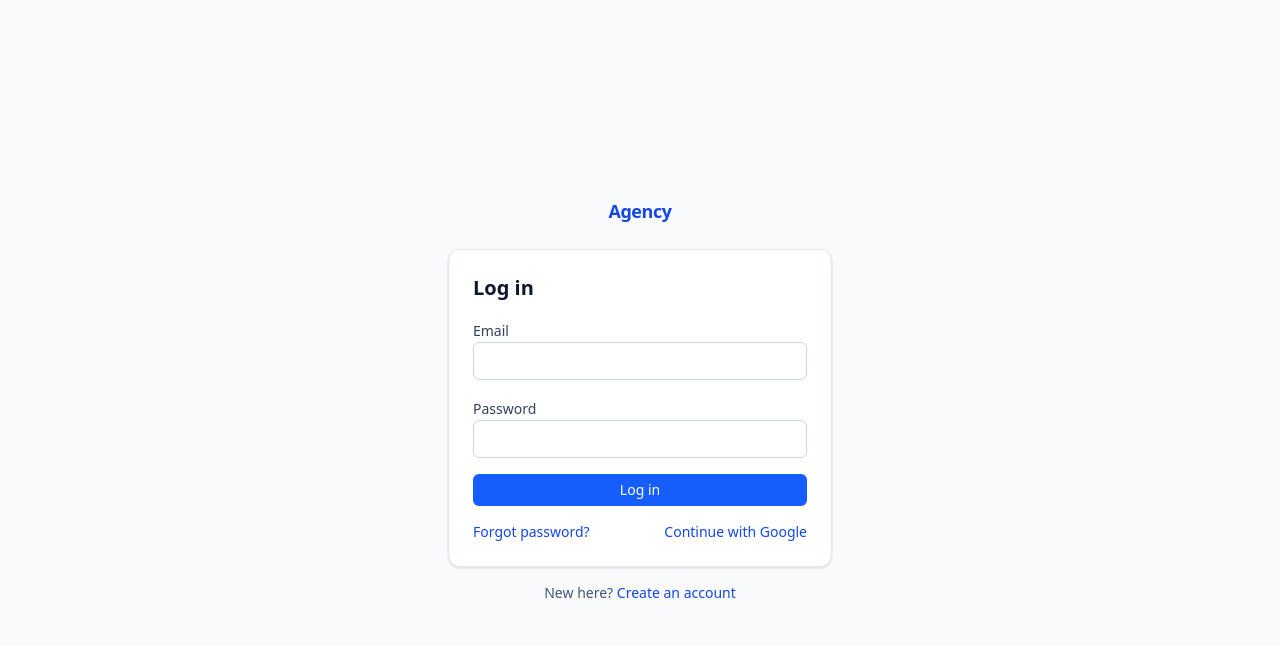
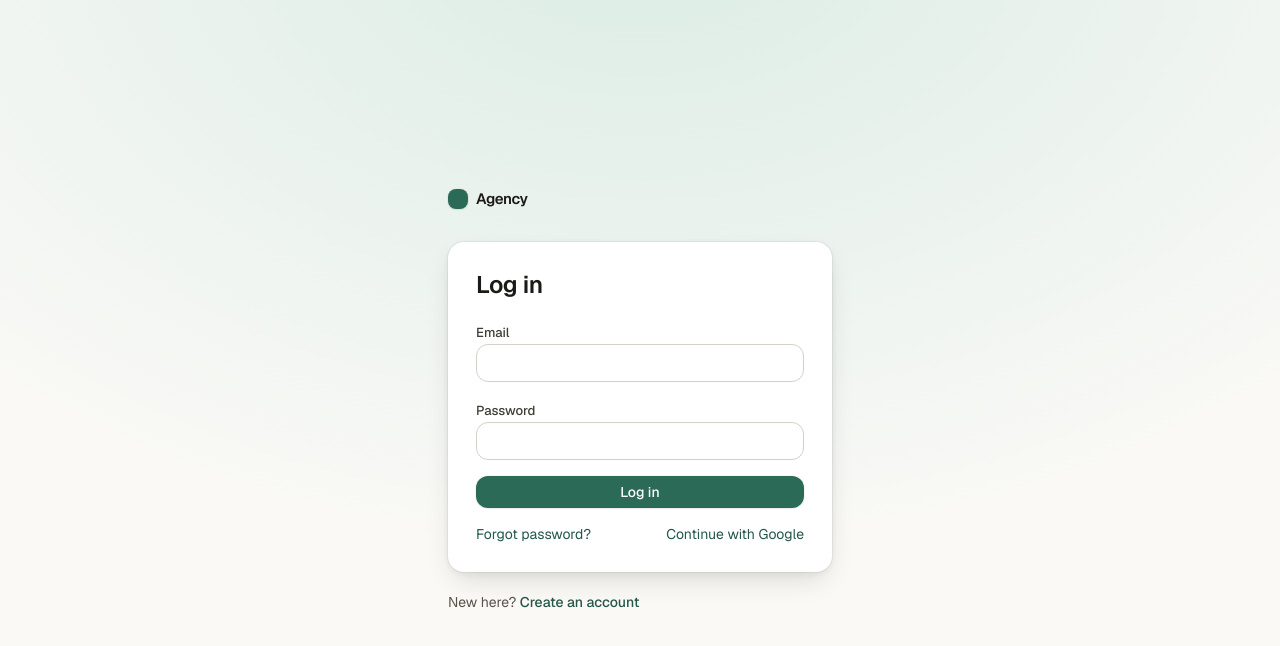
Before and after one commit to Carl0010/agency-frontend, a Next.js app: page /login in a window 1280 px wide. Shown: the top 646 px of the page. Built offline with nearby package versions, Linux system fonts and the light colour scheme; no server answers.

Commit message:
Restyle web UI: Geist font, warm neutral palette, single green accent, softer surfaces

```diff
--- a/src/app/globals.css
+++ b/src/app/globals.css
@@ -1,7 +1,44 @@
 @import 'tailwindcss';
 
 @theme {
-  --font-sans: ui-sans-serif, system-ui, -apple-system, 'Segoe UI', Roboto, sans-serif;
+  --font-sans: var(--font-geist), ui-sans-serif, system-ui, -apple-system, 'Segoe UI', sans-serif;
+  --font-mono: var(--font-geist-mono), ui-monospace, 'SF Mono', Menlo, monospace;
+
+  /* One warm neutral family. Every `slate-*` utility in the app resolves to it. */
+  --color-slate-50: #faf9f6;
+  --color-slate-100: #f3f1ec;
+  --color-slate-200: #e8e5de;
+  --color-slate-300: #d5d1c7;
+  --color-slate-400: #8f8a7f;
+  --color-slate-500: #6f6a60;
+  --color-slate-600: #57534a;
+  --color-slate-700: #403d36;
+  --color-slate-800: #2b2925;
+  --color-slate-900: #1b1a17;
+  --color-slate-950: #100f0d;
+
+  /* One accent: a deep, slightly grey green. Every `blue-*` utility resolves to it. */
+  --color-blue-50: #eff6f3;
+  --color-blue-100: #dbece5;
+  --color-blue-200: #b8d8cc;
+  --color-blue-300: #8dbcaa;
+  --color-blue-400: #5f9b86;
+  --color-blue-500: #3f806b;
+  --color-blue-600: #2c6a58;
+  --color-blue-700: #24574a;
+  --color-blue-800: #1d463b;
+  --color-blue-900: #17382f;
+  --color-blue-950: #0d211b;
+
+  --radius-md: 0.5rem;
+  --radius-lg: 0.75rem;
+  --radius-xl: 1rem;
+
+  /* Shadows are tinted with the neutral hue instead of pure black. */
+  --shadow-sm: 0 1px 2px rgb(43 41 37 / 0.06), 0 0 0 1px rgb(43 41 37 / 0.04);
+  --shadow-md: 0 2px 6px -1px rgb(43 41 37 / 0.08), 0 1px 3px rgb(43 41 37 / 0.05);
+  --shadow-lg: 0 12px 28px -8px rgb(43 41 37 / 0.18), 0 2px 6px rgb(43 41 37 / 0.06);
+  --shadow-xl: 0 24px 56px -12px rgb(43 41 37 / 0.28), 0 4px 12px rgb(43 41 37 / 0.08);
 }
 
 html,
@@ -11,6 +48,56 @@ body {
 
 body {
   @apply bg-slate-50 text-slate-900 antialiased;
+  font-feature-settings: 'ss01', 'cv11';
+  text-rendering: optimizeLegibility;
+}
+
+::selection {
+  background: var(--color-blue-200);
+  color: var(--color-slate-950);
+}
+
+h1,
+h2,
+h3 {
+  letter-spacing: -0.015em;
+  text-wrap: balance;
+}
+
+p {
+  text-wrap: pretty;
+}
+
+/* Counts, dates and ids line up in columns. */
+time,
+kbd,
+[data-testid='comment-count'],
+[data-testid='checklist-badge'] {
+  font-variant-numeric: tabular-nums;
+}
+
+button:not(:disabled),
+[role='button'] {
+  transition:
+    background-color 150ms ease,
+    color 150ms ease,
+    border-color 150ms ease,
+    box-shadow 150ms ease,
+    transform 120ms ease;
+}
+
+button:not(:disabled):active {
+  transform: translateY(1px) scale(0.985);
+}
+
+:focus-visible {
+  outline-color: var(--color-blue-600);
+}
+
+@media (prefers-reduced-motion: reduce) {
+  button:not(:disabled):active {
+    transform: none;
+  }
 }
 
 /* Touch targets ≥ 44px on small screens (AC23). */
--- a/src/app/layout.tsx
+++ b/src/app/layout.tsx
@@ -1,14 +1,18 @@
 import type { Metadata, Viewport } from 'next';
+import { Geist, Geist_Mono } from 'next/font/google';
 import type { ReactNode } from 'react';
 import { Providers } from './providers';
 import './globals.css';
+
+const geist = Geist({ subsets: ['latin'], variable: '--font-geist', display: 'swap' });
+const geistMono = Geist_Mono({ subsets: ['latin'], variable: '--font-geist-mono', display: 'swap' });
 
 export const metadata: Metadata = { title: 'Agency', description: 'Boards and client work for small agencies.' };
 export const viewport: Viewport = { width: 'device-width', initialScale: 1 };
 
 export default function RootLayout({ children }: { children: ReactNode }) {
   return (
-    <html lang="en">
+    <html lang="en" className={`${geist.variable} ${geistMono.variable}`}>
       <body>
         <Providers>{children}</Providers>
       </body>
--- a/src/components/auth-card.tsx
+++ b/src/components/auth-card.tsx
@@ -12,14 +12,17 @@ export function AuthCard({
   wide?: boolean;
 }) {
   return (
-    <main className="flex min-h-full items-center justify-center px-4 py-12">
+    <main className="flex min-h-dvh items-center justify-center bg-[radial-gradient(60rem_40rem_at_50%_-10%,var(--color-blue-100),transparent)] px-4 py-12">
       <div className={`w-full ${wide ? 'max-w-2xl' : 'max-w-sm'}`}>
-        <p className="mb-6 text-center text-lg font-bold tracking-tight text-blue-700">Agency</p>
-        <div className="rounded-xl border border-slate-200 bg-white p-6 shadow-sm">
-          <h1 className="mb-4 text-xl font-semibold">{title}</h1>
+        <p className="mb-8 flex items-center gap-2 text-[15px] font-semibold tracking-tight text-slate-900">
+          <span aria-hidden className="size-5 rounded-md bg-blue-600 shadow-sm" />
+          Agency
+        </p>
+        <div className="rounded-xl bg-white p-7 shadow-lg ring-1 ring-slate-900/5">
+          <h1 className="mb-5 text-2xl font-semibold leading-tight tracking-tight">{title}</h1>
           {children}
         </div>
-        {footer ? <div className="mt-4 text-center text-sm text-slate-600">{footer}</div> : null}
+        {footer ? <div className="mt-5 text-sm text-slate-600">{footer}</div> : null}
       </div>
     </main>
   );
--- a/src/components/board/list-column.tsx
+++ b/src/components/board/list-column.tsx
@@ -60,7 +60,7 @@ export function ListColumn({ list, cards, board, now, cardHref, dndDisabled, cla
       aria-label={`List ${list.name}`}
       data-testid="list-column"
       data-list-id={list.id}
-      className={`max-h-full w-full shrink-0 flex-col rounded-lg bg-slate-100 sm:w-72 ${sortable.isDragging ? 'opacity-40' : ''} ${className}`}
+      className={`max-h-full w-full shrink-0 flex-col rounded-xl bg-slate-200/50 sm:w-72 ${sortable.isDragging ? 'opacity-40' : ''} ${className}`}
     >
       <header className="flex items-center gap-1 px-2 pt-2">
         <button
@@ -88,7 +88,7 @@ export function ListColumn({ list, cards, board, now, cardHref, dndDisabled, cla
           />
         ) : (
           <h2 className="min-w-0 flex-1">
-            <button type="button" onClick={() => setEditing(true)} className="tap w-full truncate rounded px-1 text-left text-sm font-semibold hover:bg-slate-200">
+            <button type="button" onClick={() => setEditing(true)} className="tap w-full truncate rounded px-1 text-left text-[13px] font-semibold tracking-tight hover:bg-slate-200">
               {list.name}
             </button>
           </h2>
@@ -183,7 +183,7 @@ function AddCard({ listId, boardId, at }: { listId: string; boardId: string; at:
         className="w-full resize-none rounded-md border border-slate-300 p-2 text-sm shadow-sm focus:border-blue-500 focus:outline-none"
       />
       <div className="flex gap-2">
-        <button type="submit" disabled={busy} className="tap rounded-md bg-blue-600 px-3 py-1 text-sm font-medium text-white hover:bg-blue-700">
+        <button type="submit" disabled={busy} className="tap rounded-lg bg-blue-600 px-3 py-1 text-sm font-medium text-white shadow-sm hover:bg-blue-700">
           Add
         </button>
         <button type="button" onClick={() => setOpen(false)} className="tap rounded-md px-2 text-sm text-slate-600 hover:bg-slate-200">
--- a/src/components/card/card-detail.tsx
+++ b/src/components/card/card-detail.tsx
@@ -117,7 +117,7 @@ export function CardDetail({ cardId, boardHref }: { cardId: string; boardHref: s
 function Field({ label, children }: { label: string; children: ReactNode }) {
   return (
     <div>
-      <p className="mb-1 text-xs font-semibold uppercase tracking-wide text-slate-500">{label}</p>
+      <p className="mb-1 text-xs font-medium text-slate-500">{label}</p>
       {children}
     </div>
   );
@@ -370,7 +370,7 @@ function MoveToList({ card, onMove }: { card: Detail; onMove: (listId: string) =
   const board = useQuery({ queryKey: ['board', card.boardId], queryFn: () => api.get<Board>(`/boards/${card.boardId}`) });
   return (
     <label className="block">
-      <span className="mb-1 block text-xs font-semibold uppercase tracking-wide text-slate-500">List</span>
+      <span className="mb-1 block text-xs font-medium text-slate-500">List</span>
       <select
         value={card.listId}
         aria-label="Move to list"
--- a/src/components/project-chrome.tsx
+++ b/src/components/project-chrome.tsx
@@ -19,7 +19,7 @@ export function ProjectRail({ open, onClose, currentProjectId }: { open: boolean
   const projects = useQuery({ queryKey: ['projects', ws.id], queryFn: () => api.get<Page<Project>>(`/workspaces/${ws.id}/projects`) });
   const body = (
     <nav aria-label="Projects" className="space-y-1 p-2">
-      <p className="px-2 pb-1 text-xs font-semibold uppercase tracking-wide text-slate-500">Clients</p>
+      <p className="px-2.5 pb-1.5 pt-1 text-xs font-medium text-slate-500">Clients</p>
       {(projects.data?.data ?? []).map((p) => (
         <Link
           key={p.id}
@@ -27,7 +27,7 @@ export function ProjectRail({ open, onClose, currentProjectId }: { open: boolean
           onClick={onClose}
           aria-current={p.id === currentProjectId ? 'page' : undefined}
           data-testid="rail-project"
-          className={`tap flex items-center gap-2 rounded px-2 py-1.5 text-sm ${p.id === currentProjectId ? 'bg-blue-50 font-medium text-blue-800' : 'text-slate-700 hover:bg-slate-100'}`}
+          className={`tap flex items-center gap-2 rounded-lg px-2.5 py-1.5 text-sm ${p.id === currentProjectId ? 'bg-blue-50 font-medium text-blue-800' : 'text-slate-700 hover:bg-slate-100'}`}
         >
           <span className="min-w-0 flex-1 truncate">{p.name}</span>
           {unread.projectUnread(p.id) ? <UnreadDot label={`Unread messages in ${p.name}`} /> : null}
@@ -77,7 +77,7 @@ export function ProjectTabs({
             href={t.href}
             aria-current={t.key === current ? 'page' : undefined}
             data-tour={t.key === 'client' ? 'client-channel' : undefined}
-            className={`tap flex items-center gap-1.5 rounded px-2 ${t.key === current ? 'bg-slate-100 font-medium' : 'text-slate-600 hover:bg-slate-50'}`}
+            className={`tap flex items-center gap-1.5 rounded-lg px-2.5 py-1 ${t.key === current ? 'bg-slate-100 font-medium' : 'text-slate-600 hover:bg-slate-50'}`}
           >
             {t.label}
             {t.key === 'internal' ? (
--- a/src/components/ui.tsx
+++ b/src/components/ui.tsx
@@ -9,15 +9,15 @@ export function Button({
   ...props
 }: ButtonHTMLAttributes<HTMLButtonElement> & { variant?: 'primary' | 'secondary' | 'ghost' | 'danger' }) {
   const styles = {
-    primary: 'bg-blue-600 text-white hover:bg-blue-700 disabled:bg-blue-300',
-    secondary: 'border border-slate-300 bg-white text-slate-800 hover:bg-slate-50 disabled:text-slate-400',
+    primary: 'bg-blue-600 text-white shadow-sm hover:bg-blue-700 disabled:bg-blue-300 disabled:shadow-none',
+    secondary: 'border border-slate-300 bg-white text-slate-800 shadow-sm hover:border-slate-400 hover:bg-slate-50 disabled:text-slate-400 disabled:shadow-none',
     ghost: 'text-slate-700 hover:bg-slate-200/70 disabled:text-slate-400',
     danger: 'bg-red-600 text-white hover:bg-red-700 disabled:bg-red-300',
   }[variant];
   return (
     <button
       type="button"
-      className={`tap inline-flex items-center justify-center gap-1 rounded-md px-3 py-1.5 text-sm font-medium transition-colors focus-visible:outline-2 focus-visible:outline-offset-2 focus-visible:outline-blue-600 ${styles} ${className}`}
+      className={`tap inline-flex items-center justify-center gap-1.5 rounded-lg px-3.5 py-1.5 text-sm font-medium focus-visible:outline-2 focus-visible:outline-offset-2 focus-visible:outline-blue-600 ${styles} ${className}`}
       {...props}
     />
   );
@@ -26,7 +26,7 @@ export function Button({
 export function Input({ className = '', ...props }: InputHTMLAttributes<HTMLInputElement>) {
   return (
     <input
-      className={`tap w-full rounded-md border border-slate-300 bg-white px-3 py-2 text-sm focus:border-blue-500 focus:outline-none focus:ring-2 focus:ring-blue-200 ${className}`}
+      className={`tap w-full rounded-lg border border-slate-300 bg-white px-3 py-2 text-sm placeholder:text-slate-400 transition-shadow hover:border-slate-400 focus:border-blue-600 focus:outline-none focus:ring-4 focus:ring-blue-600/15 ${className}`}
       {...props}
     />
   );
@@ -35,14 +35,14 @@ export function Input({ className = '', ...props }: InputHTMLAttributes<HTMLInpu
 export function Field({ label, children, hint }: { label: string; children: ReactNode; hint?: ReactNode }) {
   return (
     <label className="block space-y-1">
-      <span className="text-sm font-medium text-slate-700">{label}</span>
+      <span className="text-[13px] font-medium text-slate-700">{label}</span>
       {children}
       {hint ? <span className="block text-xs text-slate-500">{hint}</span> : null}
     </label>
   );
 }
 
-const AVATAR_COLORS = ['bg-rose-500', 'bg-amber-500', 'bg-emerald-600', 'bg-sky-600', 'bg-violet-600', 'bg-teal-600'];
+const AVATAR_COLORS = ['bg-[#9a4b43]', 'bg-[#a0722c]', 'bg-[#4a7a5c]', 'bg-[#4a6f8a]', 'bg-[#7a5a85]', 'bg-[#3f7a77]'];
 
 function initials(name: string): string {
   return name
@@ -57,12 +57,12 @@ export function Avatar({ person, size = 24 }: { person: Pick<PersonRef, 'id' | '
   const color = AVATAR_COLORS[[...person.id].reduce((n, ch) => n + ch.charCodeAt(0), 0) % AVATAR_COLORS.length];
   const style = { width: size, height: size, fontSize: Math.max(9, size * 0.4) };
   return person.avatarUrl ? (
-    <img src={person.avatarUrl} alt={person.name} title={person.name} style={style} className="rounded-full object-cover ring-2 ring-white" />
+    <img src={person.avatarUrl} alt={person.name} title={person.name} style={style} className="rounded-md object-cover ring-2 ring-white" />
   ) : (
     <span
       title={person.active === false ? `${person.name} (deactivated)` : person.name}
       style={style}
-      className={`inline-flex items-center justify-center rounded-full font-semibold text-white ring-2 ring-white ${
+      className={`inline-flex items-center justify-center rounded-md font-semibold tracking-tight text-white ring-2 ring-white ${
         person.active === false ? 'bg-slate-400' : color
       }`}
     >
```
Also changed, not shown: src/app/w/[slug]/layout.tsx (+7 -6 lines), src/components/board/card-tile.tsx (+5 -5 lines).
